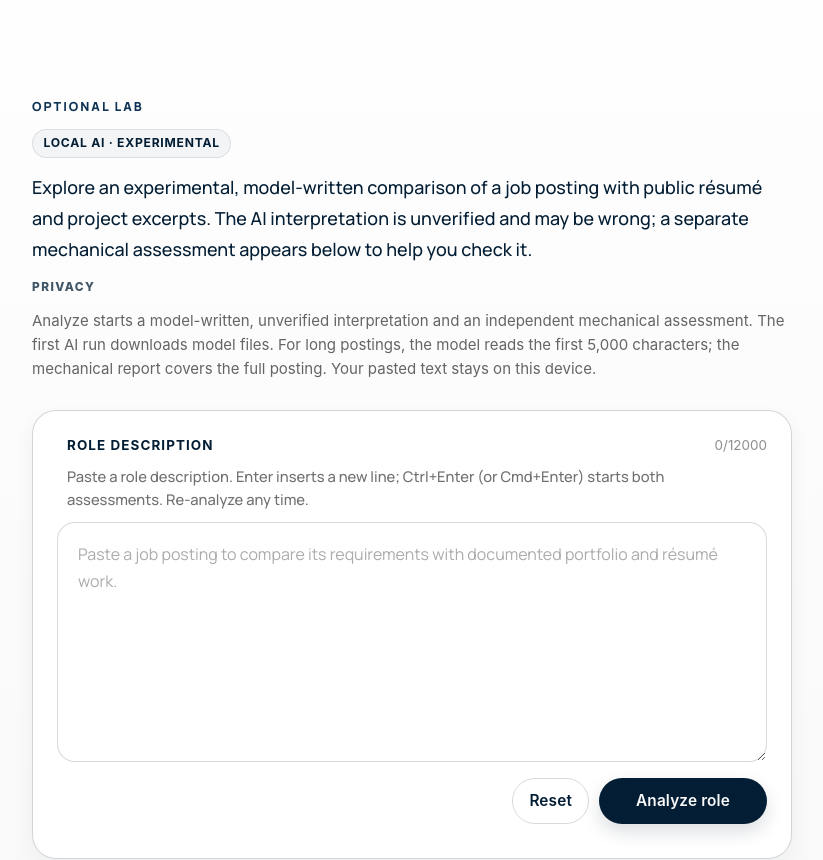
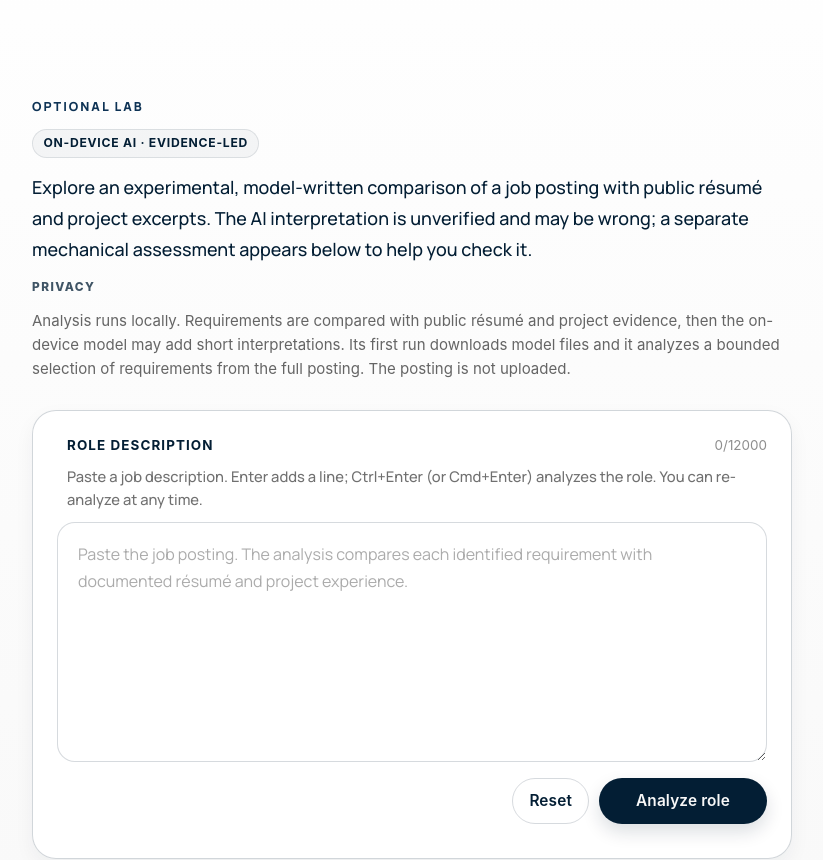
Before and after one commit to CoveMB/React-PersonalWebsite, a Next.js app: page / in a window 1280 px wide. Shown: the part 10046-10906 px from the top of the page, without its empty margins (228-1051 px from the left). Built offline with nearby package versions, Linux system fonts and the light colour scheme.

Commit message:
style(ai-lab): simplify copy and three-category responsive presentation

```diff
--- a/src/content/roleFitLabContent.js
+++ b/src/content/roleFitLabContent.js
@@ -1,21 +1,21 @@
 import { ROLE_FIT_LAB_LEAD } from './texts/roleFitTexts';
 
 export const roleFitLabSectionContent = {
-  badge: 'Local AI · Experimental',
+  badge: 'On-device AI · Evidence-led',
   contactLinkLabel: 'Send me the role directly',
   contactPrompt: 'Prefer a direct conversation instead?',
   eyebrow: 'Optional lab',
-  fieldHint: 'Paste a role description. Enter inserts a new line; Ctrl+Enter (or Cmd+Enter) starts both assessments. Re-analyze any time.',
+  fieldHint: 'Paste a job description. Enter adds a line; Ctrl+Enter (or Cmd+Enter) analyzes the role. You can re-analyze at any time.',
   inputLabel: 'Role description',
   lead: ROLE_FIT_LAB_LEAD,
   noteLabel: 'Privacy',
-  placeholder: 'Paste a job posting to compare its requirements with documented portfolio and résumé work.',
+  placeholder: 'Paste the job posting. The analysis compares each identified requirement with documented résumé and project experience.',
 };
 
 export const roleFitLabMessageContent = {
   browserSupport: {
-    ready: 'Analyze starts a model-written, unverified interpretation and an independent mechanical assessment. The first AI run downloads model files. For long postings, the model reads the first 5,000 characters; the mechanical report covers the full posting. Your pasted text stays on this device.',
-    unavailable: 'The mechanical assessment runs without a GPU. This browser cannot run the experimental local AI model (WebGPU/Worker required); your role text stays on this device.',
+    ready: 'Analysis runs locally. Requirements are compared with public résumé and project evidence, then the on-device model may add short interpretations. Its first run downloads model files and it analyzes a bounded selection of requirements from the full posting. The posting is not uploaded.',
+    unavailable: 'This browser cannot run the on-device model (WebGPU and Worker required). A clearly labeled evidence-only comparison is available instead. Your pasted job description stays on this device.',
   },
   buttonLabels: { analyze: 'Analyze role' },
   errors: {
```
